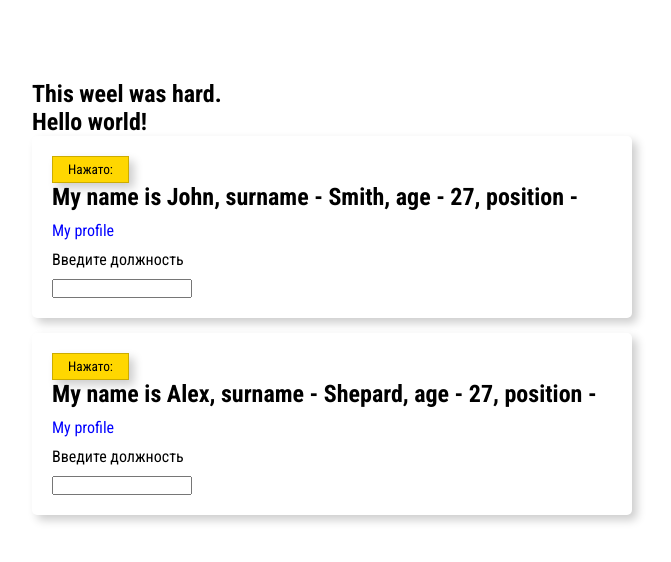
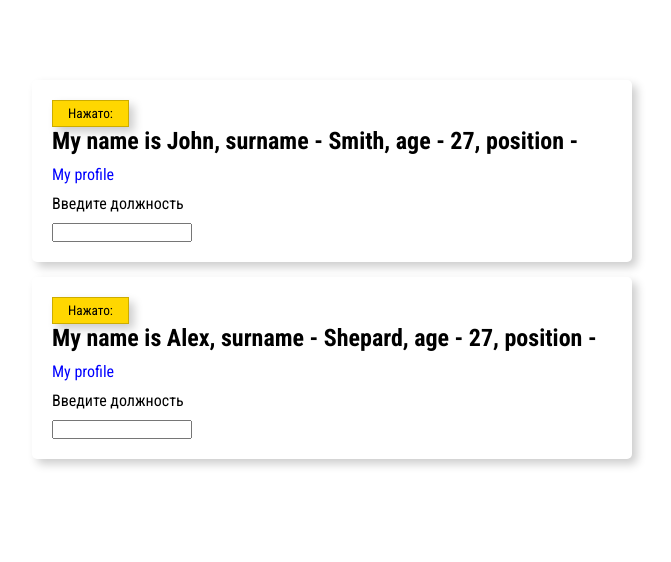
Before and after one commit to NickII2000/MARVEL_old, a React (Create React App) app: page / in a window 1280 px wide. Shown: the top 562 px of the page, without its empty margins (308-979 px from the left). Built offline with nearby package versions, Linux system fonts and the light colour scheme.

Commit message:
191-th commit

```diff
--- a/src/components/app/App.js
+++ b/src/components/app/App.js
@@ -128,7 +128,8 @@ const Wrapper = styled.div`
 const DynamicGreating = (props) => {
     return (
         <div className={'mb-3 p-3 border-' + props.color} className={'mb-3 p-3 border-' + props.color} >
-            {props.children}
+            {/* {props.children} */}
+
         </div >
     )
 
```
